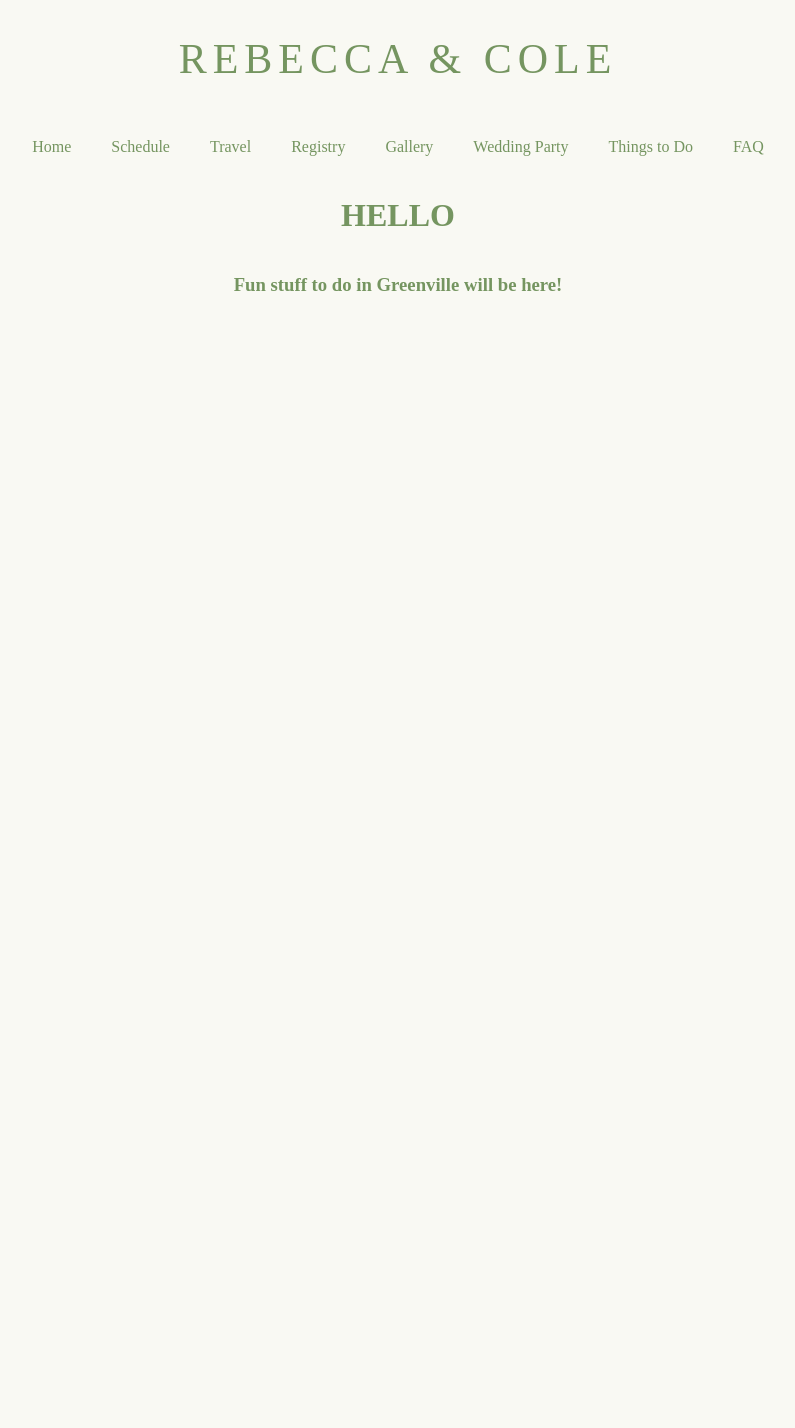
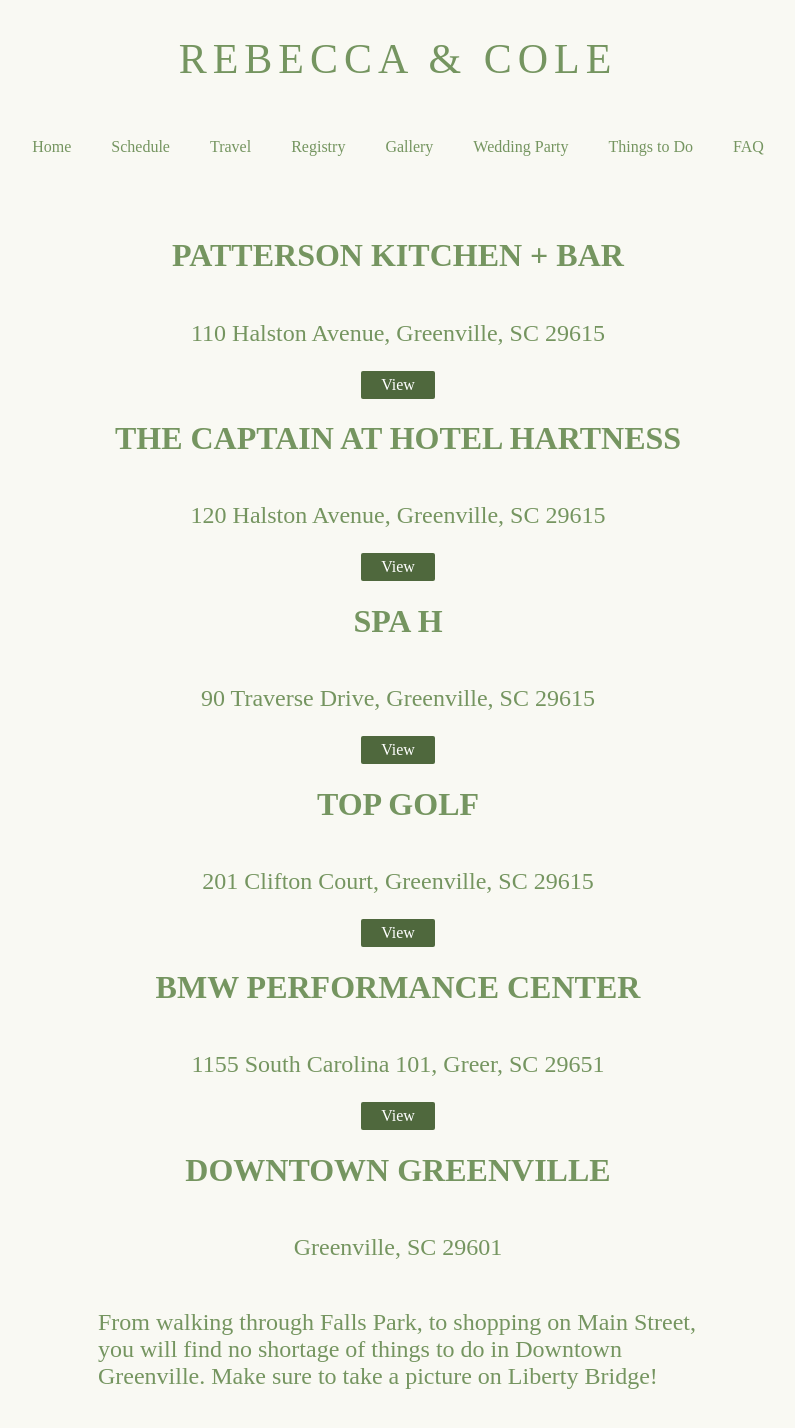
Before and after one commit to colecrum26/wedding, a React (Create React App) app in the folder wedding-website/: page /things-to-do in a window 1280 px wide. Shown: the top 1428 px of the page, without its empty margins (242-1037 px from the left). Before the commit the page ends 800 px from the top, so only its background shows below. Built offline with nearby package versions, Linux system fonts and the light colour scheme.

Commit message:
added content to ttd page

```diff
--- a/wedding-website/src/App.css
+++ b/wedding-website/src/App.css
@@ -87,7 +87,7 @@ li {
 
 .content-wrapper {
   width: 100%;
-  margin-bottom: 40px;
+  margin: 40px 0;
 }
 .content-wrapper.wp {
   display: flex;
@@ -118,6 +118,10 @@ li {
   font-size: 24px;
 }
 
+.maids, .men {
+  display: flex;
+  flex-direction: column;
+}
 .bp-list {
   margin: 10px;
   padding: 10px;
@@ -126,3 +130,10 @@ li {
 .bp-item {
   font-size: 24px;
 }
+/* .wedding-role {
+  align-self: center;
+} */
+
+.activities {
+  max-width: 600px;
+}
--- a/wedding-website/src/pages/schedule.jsx
+++ b/wedding-website/src/pages/schedule.jsx
@@ -5,7 +5,7 @@ export default function Schedule() {
     <div className="page-container">
       <Header />
       <div className="content-wrapper">
-        <div className="activities">
+        <div className="events">
           <h1 className="header-name">FRIDAY, MAY 2, 2025</h1>
           <h1>Rehearsal Dinner</h1>
           <p>6:00pm - 8:00pm</p>
@@ -18,7 +18,7 @@ export default function Schedule() {
           <a href="https://maps.app.goo.gl/DXcL6Mjs8DtGCsM19" className="address-link">120 Halston Avenue, Greenville, SC 29615</a>
           <p>Attire: Casual Cocktail</p>
         </div>
-        <div className="activities">
+        <div className="events">
           <h1 className="header-name">SATURDAY, MAY 3, 2025</h1>
           <h1>Ceremony & Reception</h1>
           <p>6:00pm - 11:00pm</p>
--- a/wedding-website/src/pages/ttd.jsx
+++ b/wedding-website/src/pages/ttd.jsx
@@ -1,11 +1,46 @@
+import { NavLink } from "react-router-dom";
 import Header from "../components/header";
 
 export default function ThingsToDo() {
-    return (
-        <div>
-            <Header />
-            <h1>HELLO</h1>
-            <h3>Fun stuff to do in Greenville will be here!</h3>
+  return (
+    <div className="page-container">
+      <Header />
+      <div className="content-wrapper">
+        <div className="activities">
+          <h1>PATTERSON KITCHEN + BAR</h1>
+          <p>110 Halston Avenue, Greenville, SC 29615</p>
+          <NavLink className="faux">View</NavLink>
         </div>
-    );
+        <div className="activities">
+          <h1>THE CAPTAIN AT HOTEL HARTNESS</h1>
+          <p>120 Halston Avenue, Greenville, SC 29615</p>
+          <NavLink className="faux">View</NavLink>
+        </div>
+        <div className="activities">
+          <h1>SPA H</h1>
+          <p>90 Traverse Drive, Greenville, SC 29615</p>
+          <NavLink className="faux">View</NavLink>
+        </div>
+        <div className="activities">
+          <h1>TOP GOLF</h1>
+          <p>201 Clifton Court, Greenville, SC 29615</p>
+          <NavLink className="faux">View</NavLink>
+        </div>
+        <div className="activities">
+          <h1>BMW PERFORMANCE CENTER</h1>
+          <p>1155 South Carolina 101, Greer, SC 29651</p>
+          <NavLink className="faux">View</NavLink>
+        </div>
+        <div className="activities">
+          <h1>DOWNTOWN GREENVILLE</h1>
+          <p>Greenville, SC 29601</p>
+          <p>
+            From walking through Falls Park, to shopping on Main Street, you
+            will find no shortage of things to do in Downtown Greenville. Make
+            sure to take a picture on Liberty Bridge!
+          </p>
+        </div>
+      </div>
+    </div>
+  );
 }
--- a/wedding-website/src/pages/wparty.jsx
+++ b/wedding-website/src/pages/wparty.jsx
@@ -8,7 +8,9 @@ export default function WeddingParty() {
         <div className="bp-list">
           <ul className="maids">
             <li className="bp-item">MARY CONNOR COX</li>
+            <span className="wedding-role">(Maid of Honor)</span>
             <li className="bp-item">HALEY HUGHES</li>
+            <span className="wedding-role">(Maid of Honor)</span>
             <li className="bp-item">TORI CARTER</li>
             <li className="bp-item">LOGAN COLE</li>
             <li className="bp-item">REID COX</li>
@@ -23,6 +25,7 @@ export default function WeddingParty() {
         <div className="bp-list">
           <ul className="men">
             <li className="bp-item">SCOTT CRUMRINE</li>
+            <span className="wedding-role">(Best Man)</span>
             <li className="bp-item">DAVID ANDERSON</li>
             <li className="bp-item">REID CARTER</li>
             <li className="bp-item">DENTON COKER</li>
```
